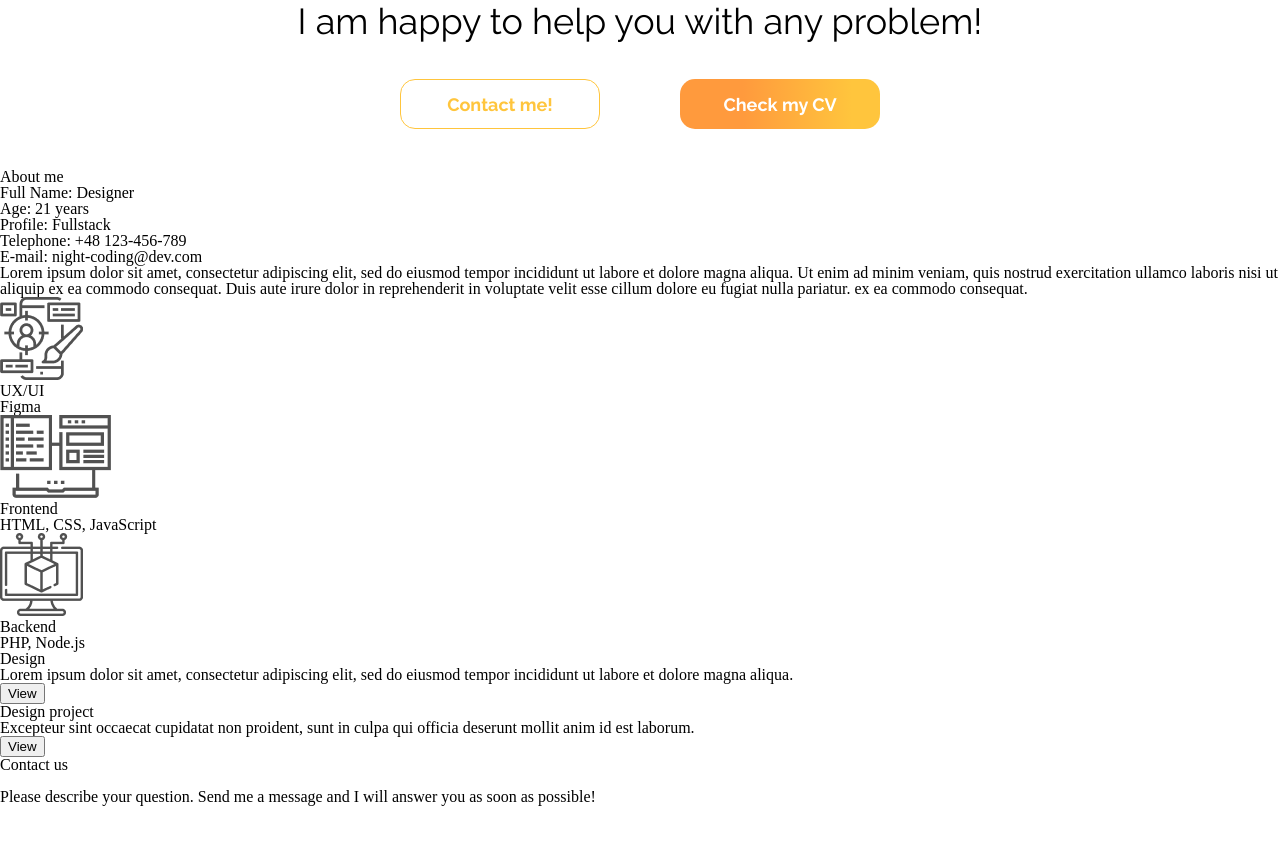
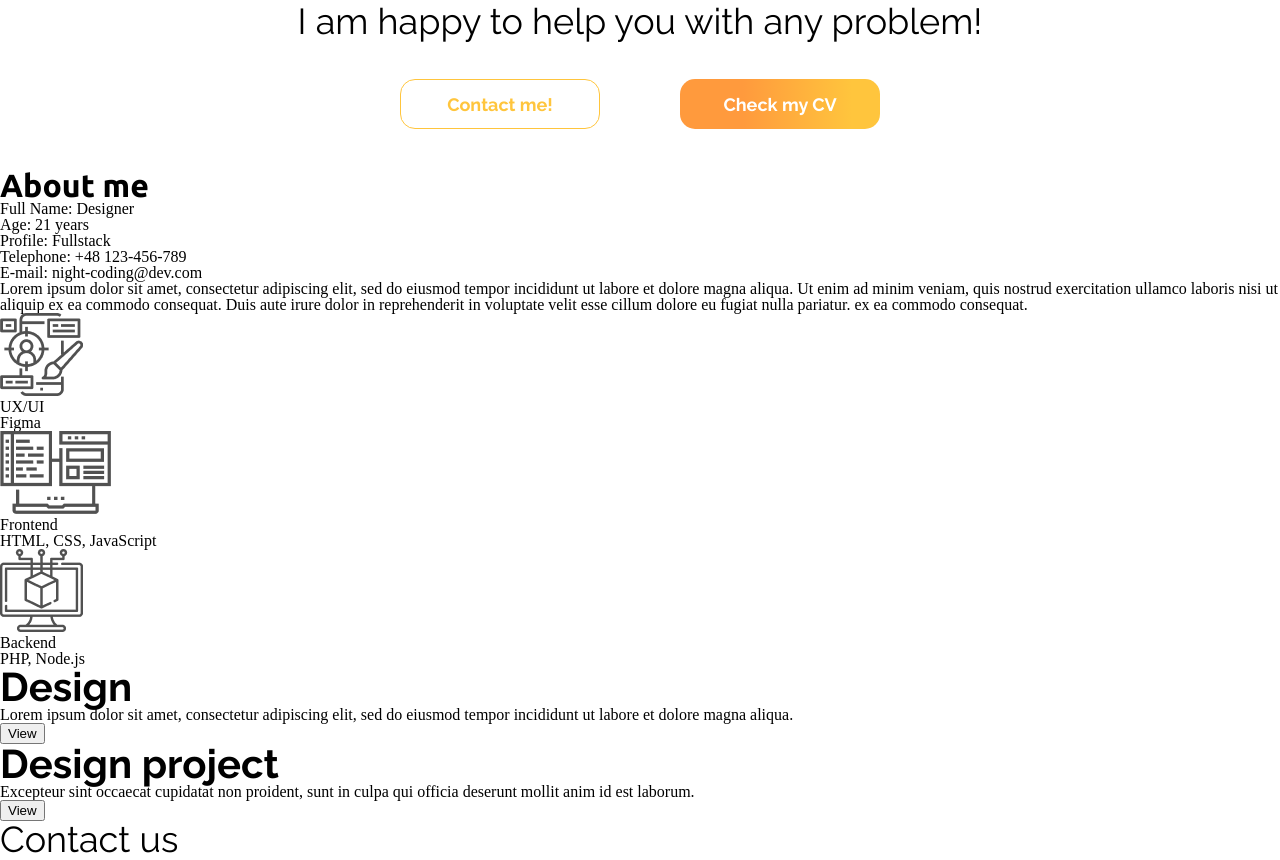
Before and after one commit to olgasmoczynska/designer-portfolio, a website: page index.html in a window 1280 px wide. Shown: the part 698-1558 px from the top of the page. Drawn offline with nearby package versions, Linux system fonts and the light colour scheme; files that its build step writes are made by us from their sources.

Commit message:
Define typography

```diff
--- a/sass/config/typography.scss
+++ b/sass/config/typography.scss
@@ -1,2 +1,25 @@
 $font-main: 'Raleway', sans-serif;
 $font-detail: 'Ubuntu', sans-serif;
+
+h1 {
+    font-size: 6.25rem;
+    font-family: $font-main;
+    font-weight: bold;
+}
+
+h2 {
+    font-size: 2.5rem;
+    font-family: $font-main;
+    font-weight: bold;
+}
+
+h3 {
+    font-size: 2.25rem;
+    font-family: $font-main;
+}
+
+h4 {
+    font-size: 2rem;
+    font-family: $font-detail;
+    font-weight: bold;
+}
```
